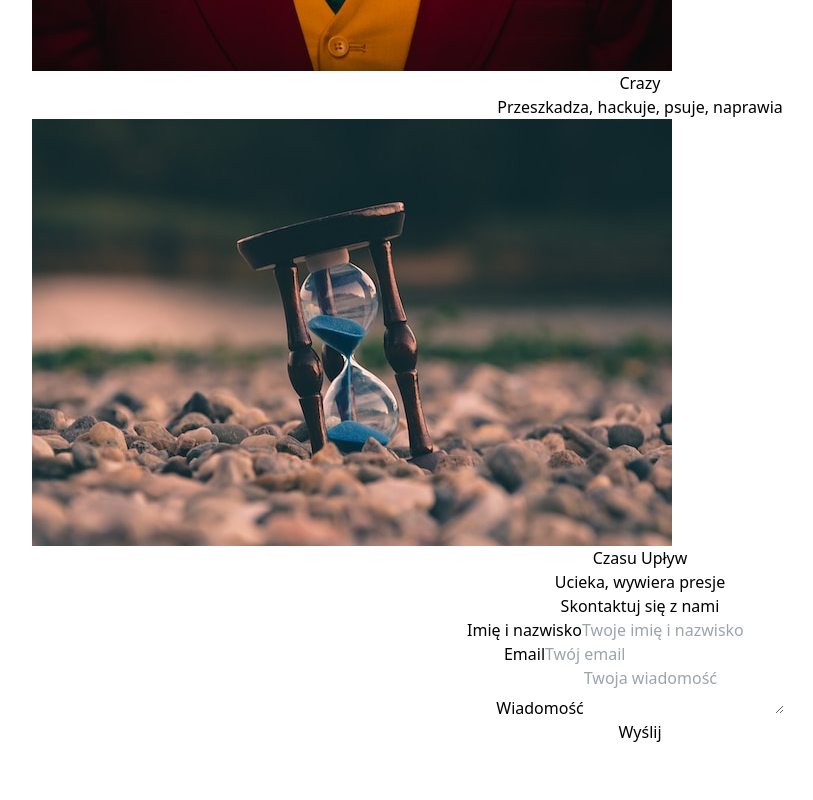
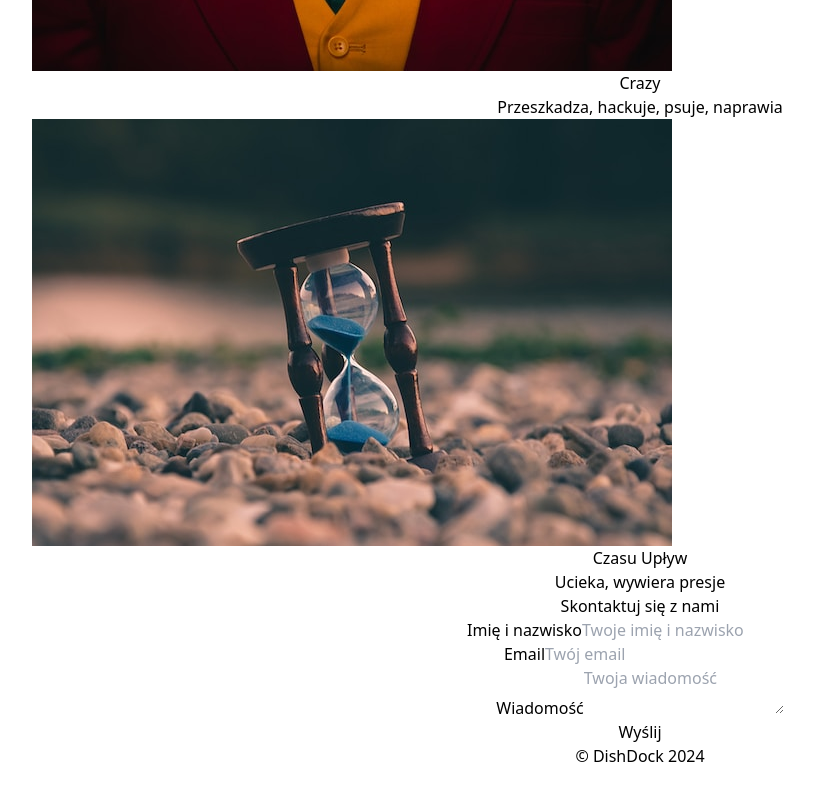
Before and after one commit to krepi/dishdock, a React (Vite) app in the folder frontend/: page / in a window 1280 px wide. Shown: the part 5355-6155 px from the top of the page, without its empty margins (0-813 px from the left). Before the commit the page ends 6131 px from the top, so only its background shows below. Built offline with nearby package versions, Linux system fonts and the light colour scheme.

Commit message:
Footer created

```diff
--- a/frontend/src/Components/Footer.jsx
+++ b/frontend/src/Components/Footer.jsx
@@ -1,8 +1,12 @@
 
 const Footer = () => (
-    <>
-    <h2>Footer </h2>
-    </>
+    <footer className="bg-gray-900 flex  text-gray-500 p-2 ">
+        {/* Treść stopki */}
+        <div className="max-w-7xl mx-auto flex justify-between items-center">
+            <p>&copy; DishDock {new Date().getFullYear()}</p>
+            {/* Możesz dodać więcej treści, jak linki czy informacje o prawach autorskich */}
+        </div>
+    </footer>
 );
 
 export default Footer;
--- a/frontend/src/Views/Home.jsx
+++ b/frontend/src/Views/Home.jsx
@@ -1,14 +1,11 @@
-import Header from "../Components/Header.jsx";
-import Main from "../Components/Main.jsx";
 import Footer from "../Components/Footer.jsx";
-import Create from "./Recipes/Create.jsx";
-import Edit from "./Recipes/Edit.jsx";
 import WelcomeContent from "./WelcomeContent/WelcomeContent.jsx";
 
 export default function Home() {
     return (
         <>
             <WelcomeContent/>
+            <Footer/>
         </>
     )
 }
```
